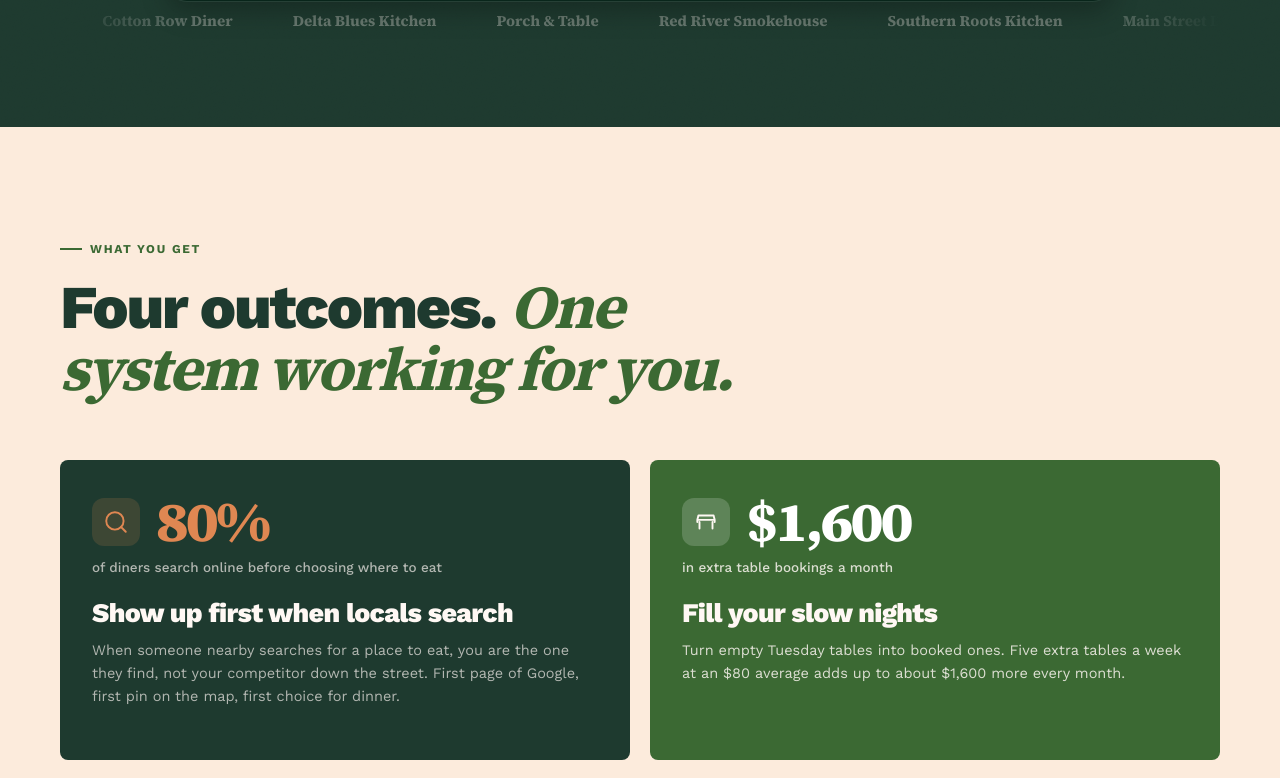
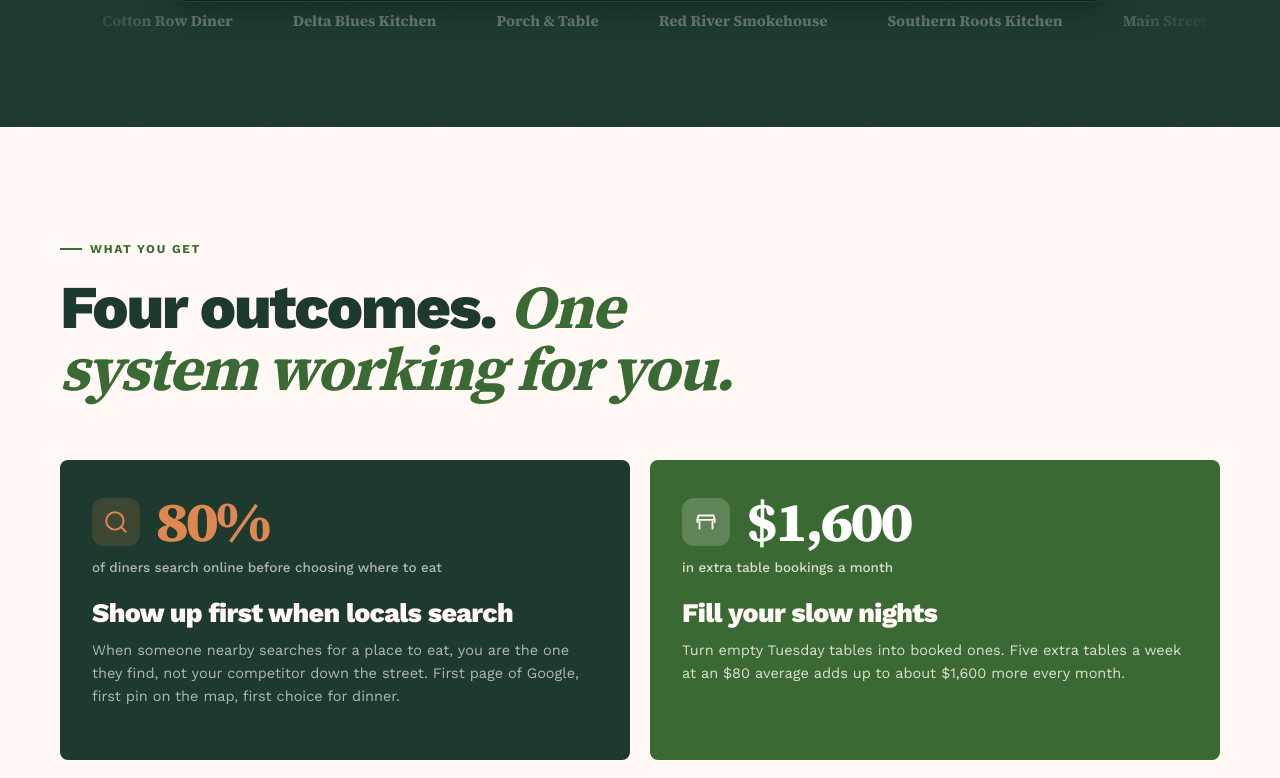
Before and after one commit to MainStreetGrowth/mainstreetgrowth, a Next.js app: page /outcomes in a window 1280 px wide. Shown: the part 782-1560 px from the top of the page. Built offline with nearby package versions, Linux system fonts and the light colour scheme.

Commit message:
Outcomes bento: section to ivory + white 4th tile so no tile matches the background

```diff
--- a/app/outcomes/page.tsx
+++ b/app/outcomes/page.tsx
@@ -200,7 +200,7 @@ function tileColors(fill: Outcome["fill"]) {
       return { bg: C.blush, text: C.ink, sub: C.muted, stat: C.gold, border: `1.5px solid rgba(34,26,17,0.12)`, iconBg: "rgba(223,135,82,0.16)", iconColor: C.gold };
     case "cream":
     default:
-      return { bg: C.cream, text: C.ink, sub: C.muted, stat: C.coral, border: `1.5px solid rgba(34,26,17,0.14)`, iconBg: "rgba(59,105,51,0.1)", iconColor: C.coral };
+      return { bg: "#FFFFFF", text: C.ink, sub: C.muted, stat: C.coral, border: `1.5px solid rgba(34,26,17,0.14)`, iconBg: "rgba(59,105,51,0.1)", iconColor: C.coral };
   }
 }
 
@@ -382,7 +382,7 @@ export default function Outcomes() {
         </section>
 
         {/* ── THE OUTCOMES — BENTO GRID centerpiece ────────────── */}
-        <section id="outcomes" style={{ background: C.blush, padding: isMobile ? "68px 20px" : "108px 24px" }}>
+        <section id="outcomes" style={{ background: C.cream, padding: isMobile ? "68px 20px" : "108px 24px" }}>
           <div style={{ maxWidth: 1160, margin: "0 auto" }}>
             <div className="reveal" style={{ maxWidth: 680, marginBottom: isMobile ? 40 : 60 }}>
               <Kicker>What you get</Kicker>
```
